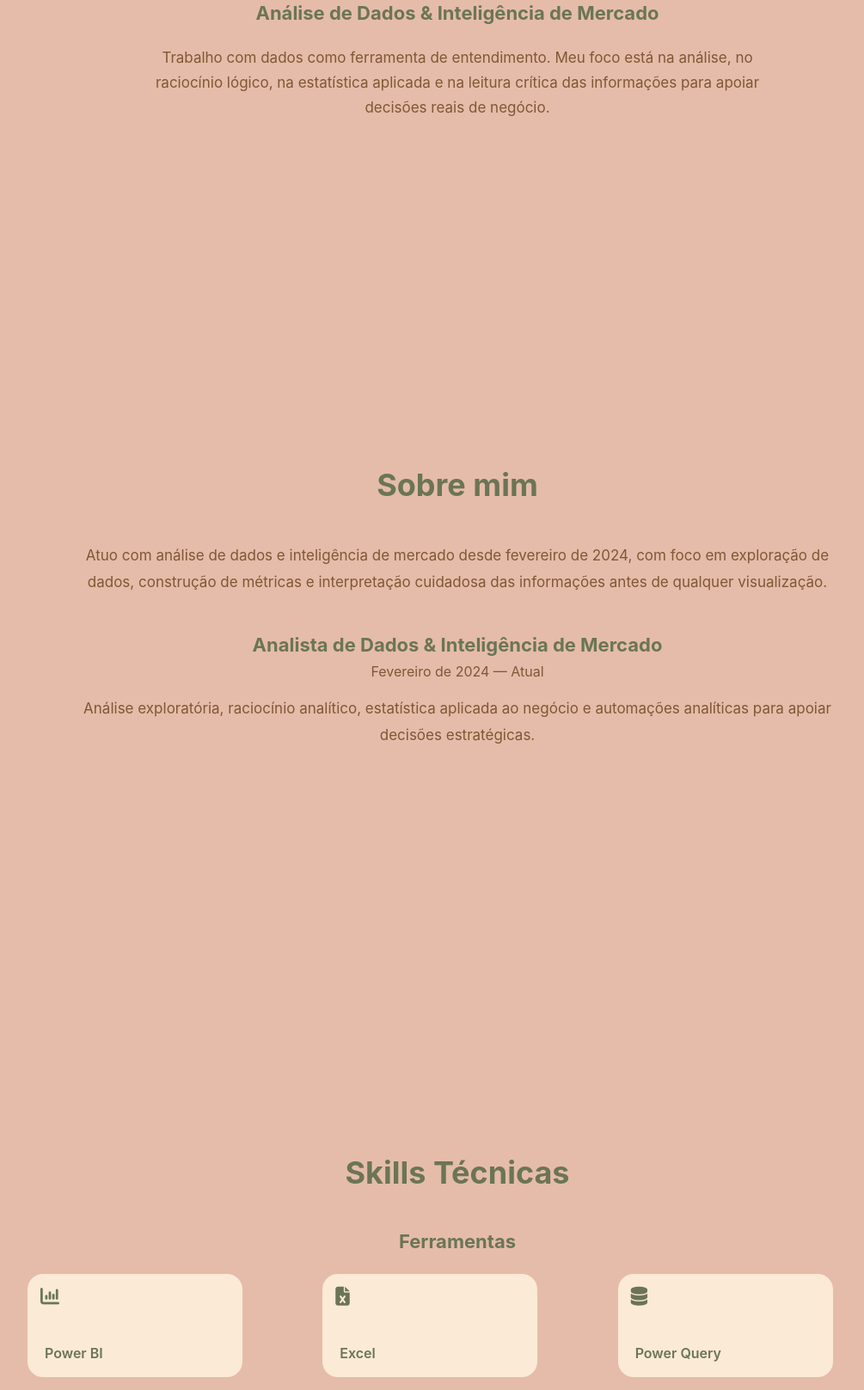
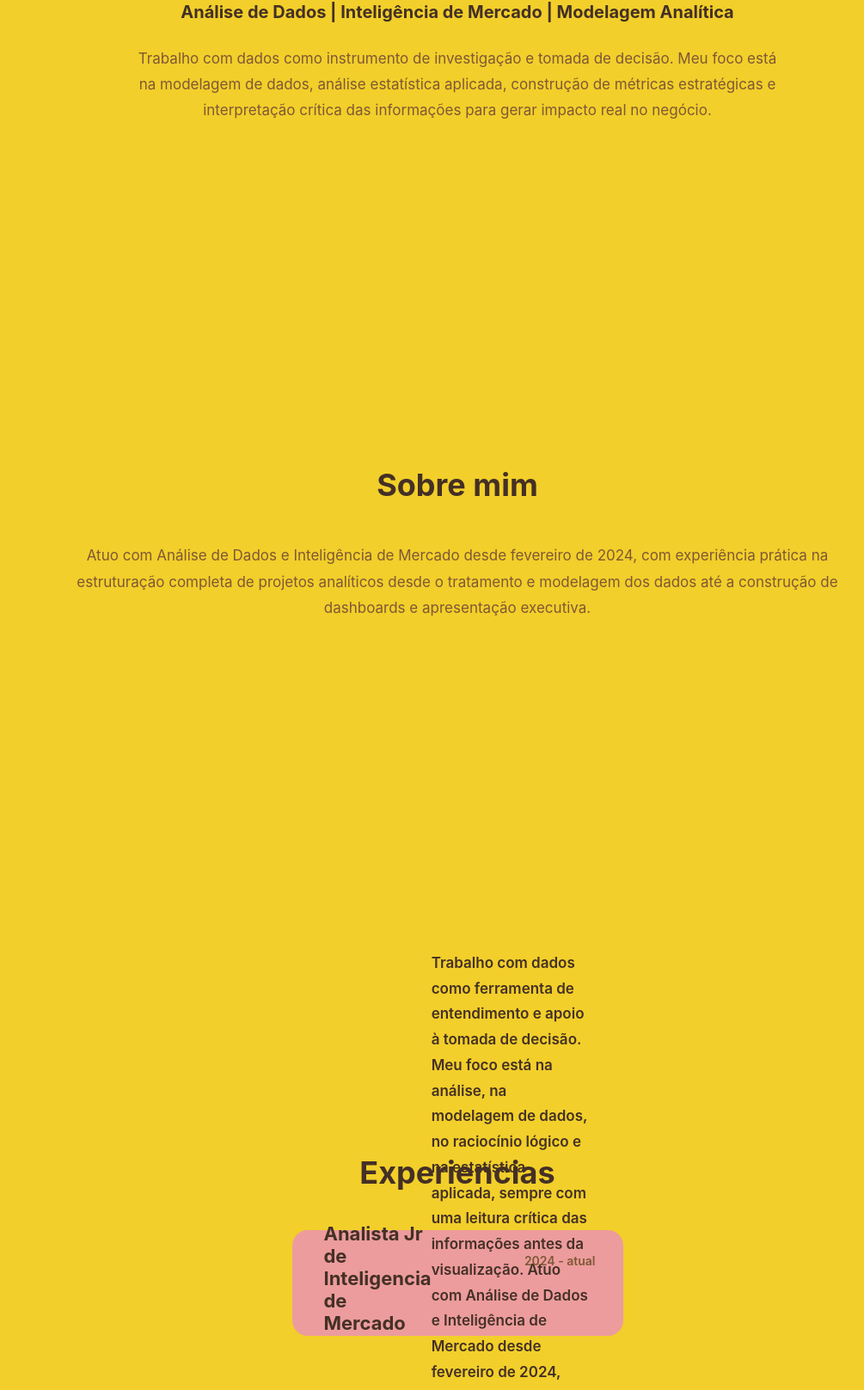
Before and after one commit to paloma-analytics/.github.io, a plain HTML site: page index.html in a window 1280 px wide. Shown: the part 368-1985 px from the top of the page at 86% size, without its empty margins (108-1113 px from the left). Drawn offline with Linux system fonts and the light colour scheme.

Commit message:
Update index.html

```diff
--- a/index.html
+++ b/index.html
@@ -3,18 +3,19 @@
 <head>
 <meta charset="UTF-8">
 <meta name="viewport" content="width=device-width, initial-scale=1.0">
-<title>Paloma | Análise de Dados</title>
+<title>Paloma Santos | Análise de Dados</title>
 
 <!-- Ícones -->
 <link rel="stylesheet" href="https://cdnjs.cloudflare.com/ajax/libs/font-awesome/6.5.0/css/all.min.css">
 
 <style>
 :root {
-  --fundo: #E5BCA9;
-  --fundo-card: #FBEAD6;
-  --titulo: #6B7556;
+  --fundo: #F2CF2A;
+  --fundo-card: #EC9C9D;
+  --titulo: #443025;
   --texto: #7F5836;
-  --icone: #6B7556;
+  --icone: #AA7F66;
+  --hover-borda: #C87D87;
   --branco: #ffffff;
 }
 
@@ -81,6 +82,22 @@ section {
   margin-bottom: 45px;
 }
 
+/* HOVER GERAL DOS CARDS */
+.card,
+.contact-card,
+.service-card {
+  transition: transform 0.35s ease, box-shadow 0.35s ease, border 0.35s ease;
+  border: 2px solid transparent;
+}
+
+.card:hover,
+.contact-card:hover,
+.service-card:hover {
+  transform: translateY(-6px);
+  box-shadow: 0 18px 35px rgba(0,0,0,0.18);
+  border: 2px solid var(--hover-borda);
+}
+
 /* INÍCIO */
 #inicio {
   display: flex;
@@ -91,20 +108,20 @@ section {
 }
 
 #inicio h1 {
-  font-size: 56px;
+  font-size: 58px;
   color: var(--branco);
 }
 
 #inicio h2 {
-  margin-top: 10px;
-  font-size: 22px;
+  margin-top: 12px;
+  font-size: 20px;
   color: var(--titulo);
 }
 
 #inicio p {
-  max-width: 720px;
-  margin-top: 25px;
-  line-height: 1.7;
+  max-width: 760px;
+  margin-top: 28px;
+  line-height: 1.75;
   font-size: 17px;
 }
 
@@ -117,25 +134,32 @@ section {
   text-align: center;
 }
 
-.exp-box {
+/* EXPERIÊNCIAS */
+.exp-card {
+  background: var(--fundo-card);
   max-width: 900px;
-  margin: 45px auto 0;
-  text-align: center;
+  margin: auto;
+  padding: 35px;
+  border-radius: 25px;
+  position: relative;
 }
 
-.exp-box h3 {
+.exp-card h3 {
   color: var(--titulo);
   font-size: 22px;
-  margin-bottom: 8px;
+  margin-bottom: 12px;
 }
 
-.exp-box span {
-  display: block;
-  margin-bottom: 18px;
+.exp-card span {
+  position: absolute;
+  top: 25px;
+  right: 30px;
+  font-size: 14px;
+  color: var(--texto);
 }
 
-.exp-box p {
-  line-height: 1.7;
+.exp-card p {
+  line-height: 1.75;
 }
 
 /* SKILLS */
@@ -143,36 +167,62 @@ section {
   text-align: center;
   font-size: 22px;
   color: var(--titulo);
-  margin-bottom: 25px;
+  margin-bottom: 30px;
 }
 
 .cards {
   display: grid;
-  grid-template-columns: repeat(auto-fit, minmax(250px, 1fr));
-  gap: 30px;
-  max-width: 1000px;
+  grid-template-columns: repeat(auto-fit, minmax(385px, 1fr));
+  gap: 28px;
+  max-width: 1200px;
   margin: auto;
 }
 
 .card {
   background: var(--fundo-card);
-  width: 250px;
-  height: 120px;
+  width: 385px;
+  height: 123px;
   border-radius: 18px;
-  padding: 18px 20px;
-  position: relative;
   display: flex;
-  align-items: flex-end;
+  align-items: center;
+  justify-content: center;
   font-weight: 600;
   color: var(--titulo);
+  font-size: 17px;
+  position: relative;
 }
 
 .card i {
   position: absolute;
-  top: 15px;
-  left: 15px;
+  top: 14px;
+  left: 16px;
   font-size: 22px;
   color: var(--icone);
+}
+
+/* SERVIÇOS */
+.services {
+  display: grid;
+  grid-template-columns: repeat(auto-fit, minmax(420px, 1fr));
+  gap: 35px;
+  max-width: 1100px;
+  margin: auto;
+}
+
+.service-card {
+  background: var(--fundo-card);
+  border-radius: 25px;
+  padding: 35px;
+}
+
+.service-card h3 {
+  color: var(--titulo);
+  font-size: 22px;
+  margin-bottom: 12px;
+}
+
+.service-card p {
+  line-height: 1.7;
 }
 
 /* CONTATO */
@@ -201,13 +251,6 @@ section {
   text-decoration: none;
   font-weight: 500;
 }
-
-/* RESPONSIVO */
-@media (max-width: 768px) {
-  #inicio h1 {
-    font-size: 44px;
-  }
-}
 </style>
 </head>
 
@@ -223,29 +266,40 @@ section {
 </nav>
 
 <section id="inicio">
-  <h1>Paloma</h1>
-  <h2>Análise de Dados & Inteligência de Mercado</h2>
+  <h1>Paloma Santos</h1>
+  <h2>Análise de Dados | Inteligência de Mercado | Modelagem Analítica</h2>
   <p>
-    Trabalho com dados como ferramenta de entendimento.
-    Meu foco está na análise, no raciocínio lógico, na estatística aplicada
-    e na leitura crítica das informações para apoiar decisões reais de negócio.
+    Trabalho com dados como instrumento de investigação e tomada de decisão.
+    Meu foco está na modelagem de dados, análise estatística aplicada,
+    construção de métricas estratégicas e interpretação crítica das informações
+    para gerar impacto real no negócio.
   </p>
 </section>
 
 <section id="sobre">
   <h2 class="section-title">Sobre mim</h2>
   <p>
-    Atuo com análise de dados e inteligência de mercado desde fevereiro de 2024,
-    com foco em exploração de dados, construção de métricas e interpretação
-    cuidadosa das informações antes de qualquer visualização.
+    Atuo com Análise de Dados e Inteligência de Mercado desde fevereiro de 2024,
+    com experiência prática na estruturação completa de projetos analíticos
+    desde o tratamento e modelagem dos dados até a construção de dashboards
+    e apresentação executiva.
   </p>
+</section>
 
-  <div class="exp-box">
-    <h3>Analista de Dados & Inteligência de Mercado</h3>
-    <span>Fevereiro de 2024 — Atual</span>
+<section id="experiencias">
+  <h2 class="section-title">Experiencias</h2>
+
+  <div class="exp-card card">
+    <h3>Analista Jr de Inteligencia de Mercado</h3>
+    <span>2024 - atual</span>
     <p>
-      Análise exploratória, raciocínio analítico, estatística aplicada ao negócio
-      e automações analíticas para apoiar decisões estratégicas.
+      Trabalho com dados como ferramenta de entendimento e apoio à tomada de decisão.
+      Meu foco está na análise, na modelagem de dados, no raciocínio lógico e na
+      estatística aplicada, sempre com uma leitura crítica das informações antes
+      da visualização. Atuo com Análise de Dados e Inteligência de Mercado desde
+      fevereiro de 2024, estruturando análises de ponta a ponta, do tratamento
+      e organização dos dados à construção de métricas, modelos analíticos
+      e dashboards executivos.
     </p>
   </div>
 </section>
@@ -263,11 +317,35 @@ section {
     <div class="card"><i class="fa-solid fa-gear"></i>n8n</div>
   </div>
 
-  <h3 class="sub-title" style="margin-top:45px;">Linguagens</h3>
+  <h3 class="sub-title" style="margin-top:50px;">Linguagens</h3>
   <div class="cards">
     <div class="card"><i class="fa-solid fa-database"></i>SQL</div>
     <div class="card"><i class="fa-brands fa-python"></i>Python</div>
     <div class="card"><i class="fa-solid fa-calculator"></i>DAX</div>
+  </div>
+</section>
+
+<section id="servicos">
+  <h2 class="section-title">Serviços</h2>
+
+  <div class="services">
+    <div class="service-card card">
+      <h3>Criação de Dashboards</h3>
+      <p>
+        Criação de dashboards interativos em Power BI e Looker Studio
+        com foco em indicadores de negócio e tomada de decisão.
+      </p>
+    </div>
+
+    <div class="service-card card">
+      <h3>Automações</h3>
+      <p>
+        Desenvolvimento de automações para integração de sistemas
+        e orquestração de processos analíticos, reduzindo tarefas manuais
+        e garantindo maior eficiência, consistência e escalabilidade
+        no uso dos dados por meio de fluxos no n8n.
+      </p>
+    </div>
   </div>
 </section>
 
@@ -278,29 +356,24 @@ section {
 
 <section id="contato">
   <h2 class="section-title">Contato</h2>
-  <div class="contact-card">
+  <div class="contact-card card">
     <div class="contact-item">
       <i class="fa-solid fa-envelope"></i>
       <p>palomasantosmaster@gmail.com</p>
     </div>
-
     <div class="contact-item">
       <i class="fa-solid fa-phone"></i>
       <p>(11) 96199-0271</p>
     </div>
-
     <div class="contact-item">
       <i class="fa-brands fa-linkedin"></i>
-      <a href="https://www.linkedin.com/in/paloma-ara%C3%BAjo-579289209" target="_blank">
-        LinkedIn
-      </a>
+      <a href="https://www.linkedin.com/in/paloma-ara%C3%BAjo-579289209" target="_blank">LinkedIn</a>
     </div>
   </div>
 </section>
 
 <script>
 const links = document.querySelectorAll("nav a");
-
 links.forEach(link => {
   link.addEventListener("click", () => {
     links.forEach(l => l.classList.remove("active"));
```
